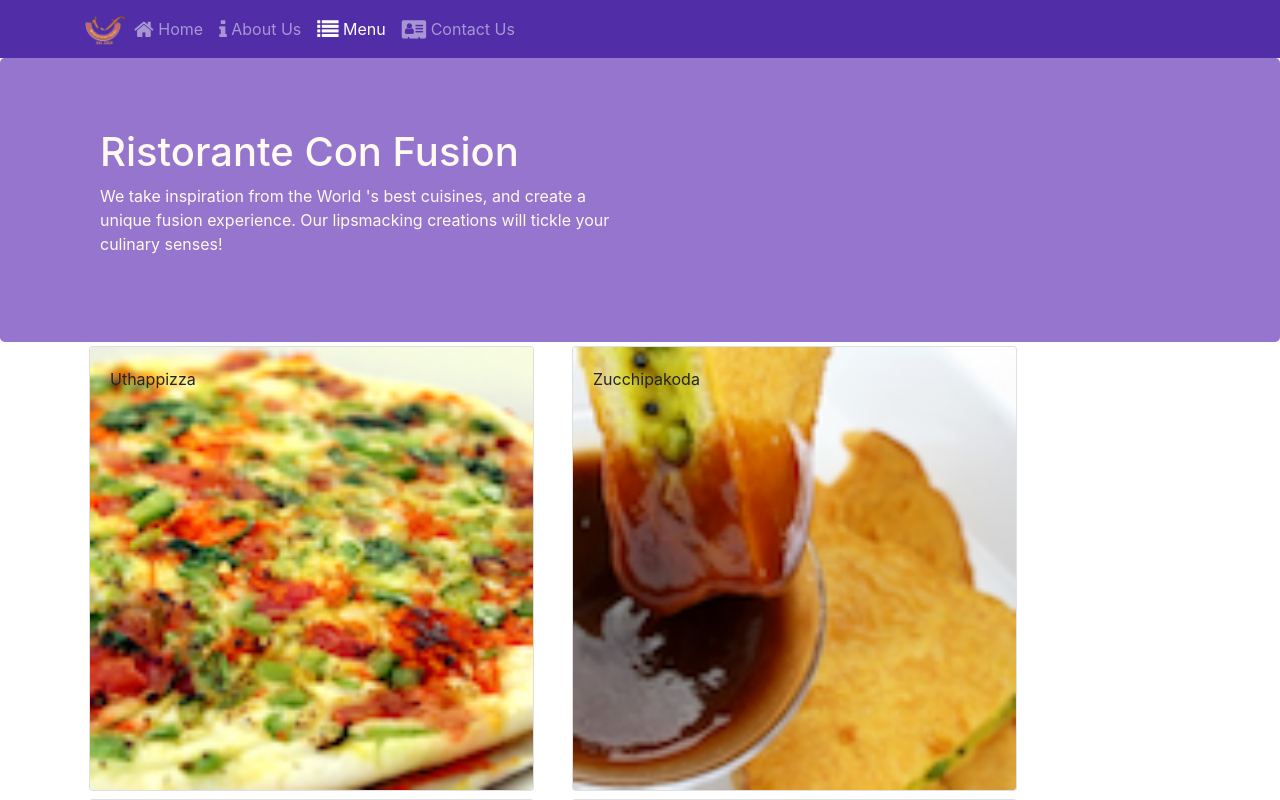
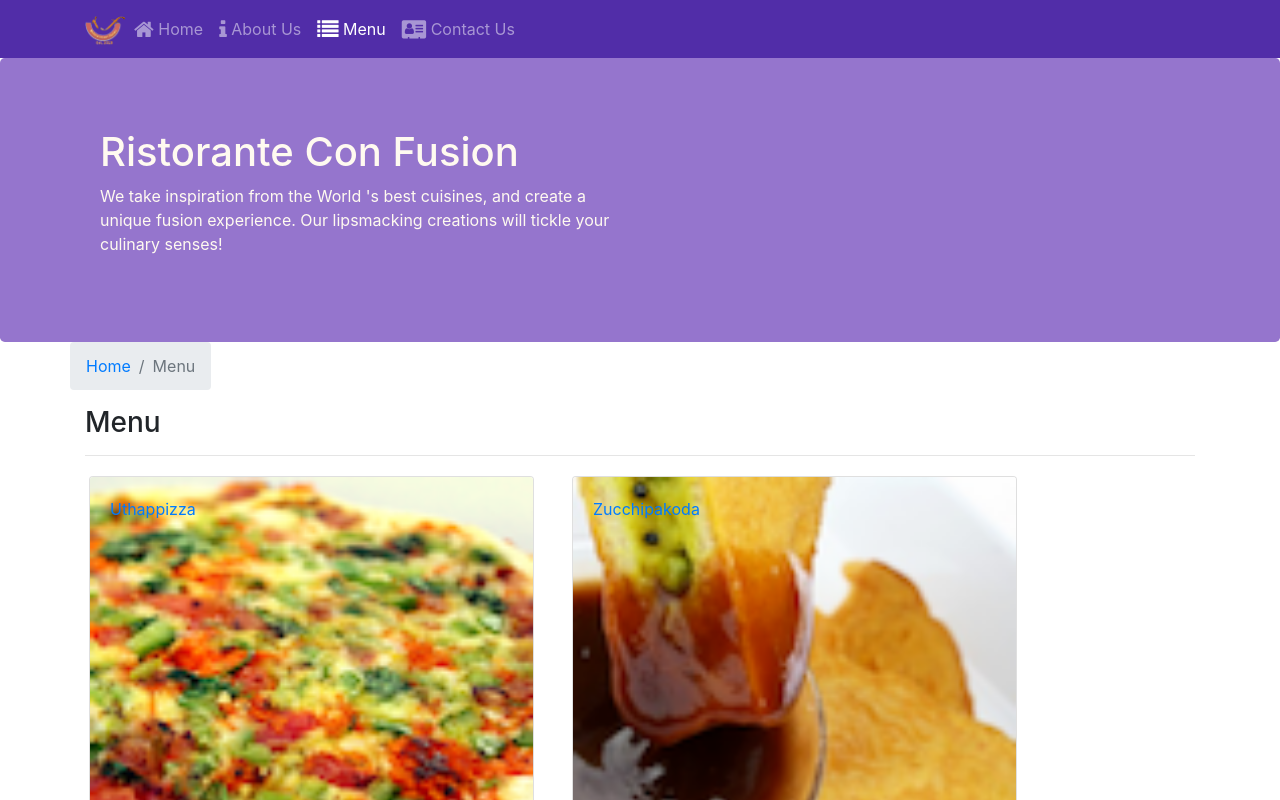
Before and after one commit to MahendraThammita/FrontendWebDevelopmentWith_React, a React (Create React App) app: page /menu in a window 1280 px wide. Shown: the top 800 px of the page. Built offline with nearby package versions, Linux system fonts and the light colour scheme.

Commit message:
Single Page Applications Part 2

```diff
--- a/src/componants/ContactComponent.js
+++ b/src/componants/ContactComponent.js
@@ -1,8 +1,20 @@
 import React from 'react';
+import {Breadcrumb , BreadcrumbItem} from 'reactstrap'
+import {Link} from 'react-router-dom';
 
 function Contact(props) {
     return(
         <div className="container">
+            <div className="row">
+                <Breadcrumb>
+                    <BreadcrumbItem><Link to="/home">Home</Link></BreadcrumbItem>
+                    <BreadcrumbItem active>Contact Us</BreadcrumbItem>
+                </Breadcrumb>
+                <div className="col-12">
+                    <h3>Contact Us</h3>
+                    <hr/>
+                </div>
+            </div>
             <div className="row row-content">
                 <div className="col-12">
                 <h3>Location Information</h3>
--- a/src/componants/DishdetailComponent.js
+++ b/src/componants/DishdetailComponent.js
@@ -1,6 +1,7 @@
 import React from "react";
-import {Card , CardBody , CardText , CardTitle , CardImg} from 'reactstrap';
+import {Card , CardBody , CardText , CardTitle , CardImg , Breadcrumb , BreadcrumbItem} from 'reactstrap';
 import moment from 'moment';
+import {Link} from 'react-router-dom'
 
 
 
@@ -9,17 +10,14 @@
     if(dish != null){
             return (
 
-                <div className="row">
-                <Card className="col-12 col-md-5 m-1">
+            <div className="row">
+                <Card>
                     <CardImg top src={dish.image} alt={dish.image}/>
                     <CardBody>
                         <CardTitle>{dish.name}</CardTitle>
                         <CardText>{dish.description}</CardText>
                     </CardBody>
                 </Card>
-                <div className="col-12 col-md-5 m-1">
-                    <RenderComments comments = {dish.comments}/>
-                </div>
             </div>
         );
 
@@ -63,8 +61,23 @@
     const DishDetail = (props) => {
         return(
             <div className = "container">
-                <RenderDish dish = {props.dish} />
-                <RenderComments comments = {props.comments}/>
+                <div className="row">
+                    <Breadcrumb>
+                        <BreadcrumbItem><Link to="/menu">Menu</Link></BreadcrumbItem>
+                        <BreadcrumbItem active>{props.dish.name}</BreadcrumbItem>
+                    </Breadcrumb>
+                    <div className="col-12">
+                        <h3>{props.dish.name}</h3>
+                    </div>
+                </div>
+                <div className="row">
+                    <div className="col-12 col-md-5 m-1">
+                        <RenderDish dish = {props.dish} />
+                    </div>
+                    <div div className = "col-12 col-md-5 m-1" >
+                        <RenderComments comments = {props.comments}/>
+                    </div>
+                </div>
             </div>
         );
     }
--- a/src/componants/MainComponent.js
+++ b/src/componants/MainComponent.js
@@ -4,6 +4,7 @@
 import Header from './HeaderComponent';
 import Footer from './FooterComponent'
 import Home from './HomeComponent';
+import DishDetail from './DishdetailComponent'
 import { DISHES } from '../shared/dishes';
 import { PROMOTIONS } from '../shared/promotions';
 import { LEADERS } from '../shared/leaders';
@@ -37,7 +38,14 @@
           leader = {this.state.leaders.filter((leader) => leader.featured)[0]}
         />
       );
-    }
+    };
+
+    const dishWithId = ({match}) =>{
+      return(
+        <DishDetail dish={this.state.dishes.filter((dish) => dish.id === parseInt(match.params.dishId , 10))[0]}
+      comments={this.state.comments.filter((comment) => comment.dishId === parseInt(match.params.dishId , 10))}/>
+      );
+    };
 
     return (
     <div className="App">
@@ -49,6 +57,7 @@
         componants like in the second line below */}
           <Route path="/home" component={HomeComponent}/>
           <Route exact path="/menu" component={()=> <Menu dishes={this.state.dishes}/>}/>
+          <Route path="/menu/:dishId" component={dishWithId}/>
           <Route exact path="/contactus" component={Contact}/>
           <Redirect to="/home"/>
       </Switch>
--- a/src/componants/MenuComponant.js
+++ b/src/componants/MenuComponant.js
@@ -1,15 +1,18 @@
 import React from 'react';
-import {Card ,CardTitle , CardImg , CardImgOverlay} from 'reactstrap';
+import { Link } from 'react-router-dom';
+import {Card ,CardTitle , CardImg , CardImgOverlay , Breadcrumb , BreadcrumbItem} from 'reactstrap';
 
 
     // This is a functional componant. this is a one way of creating functional componants
     function RenderMenuItem({dish , onClick}) {
         return(
-            <Card key={dish.id} onClick={() => onClick(dish.id)}>
-                <CardImg width="100%" src={dish.image} alt={dish.name}/>
-                <CardImgOverlay>
-                    <CardTitle>{dish.name}</CardTitle>
-                </CardImgOverlay>
+            <Card>
+                <Link to={`/menu/${dish.id}`}>
+                    <CardImg width="100%" src={dish.image} alt={dish.name}/>
+                    <CardImgOverlay>
+                        <CardTitle>{dish.name}</CardTitle>
+                    </CardImgOverlay>
+                </Link>
             </Card>
         );
     }
@@ -29,6 +32,16 @@
 
         return(
             <div className="container">
+                <div className="row">
+                    <Breadcrumb>
+                        <BreadcrumbItem><Link to="/home">Home</Link></BreadcrumbItem>
+                        <BreadcrumbItem active>Menu</BreadcrumbItem>
+                    </Breadcrumb>
+                    <div className="col-12">
+                        <h3>Menu</h3>
+                        <hr/>
+                    </div>
+                </div>
                 <div className= "row">
                         {menu}
                 </div>
```
Also changed, not shown: 1 other file (tests, documents, lock files or other folders).
